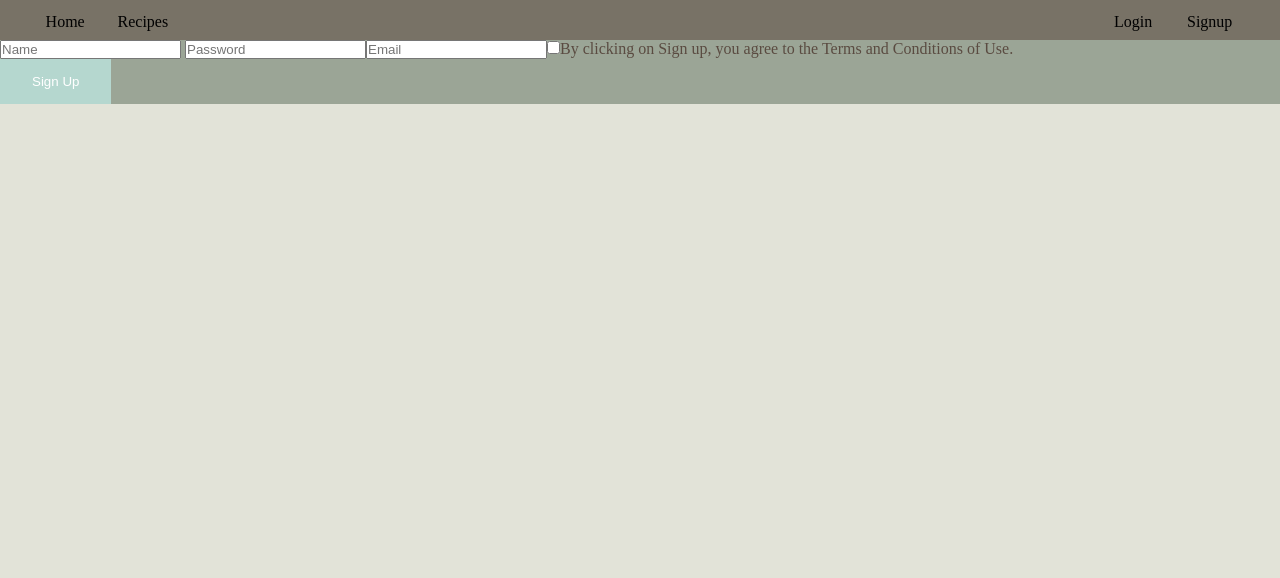
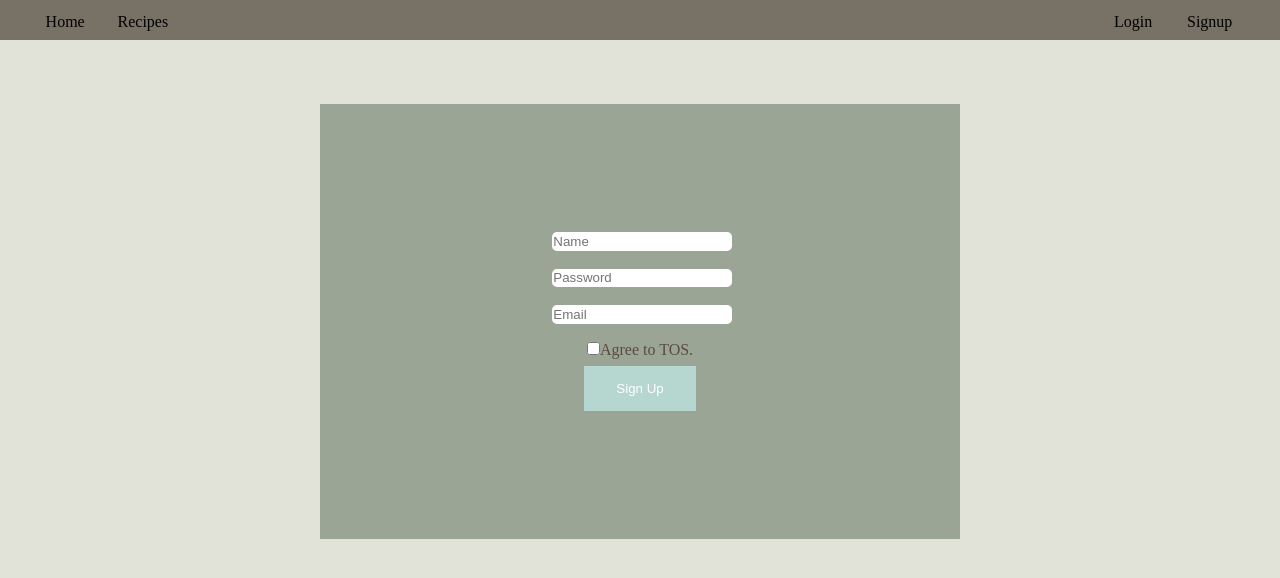
Before and after one commit to adriannasaruk/recipes-frontend, a React (Create React App) app: page /signup in a window 1280 px wide. Shown: the top 578 px of the page. Built offline with nearby package versions, Linux system fonts and the light colour scheme.

Commit message:
Fixed signup form styles

```diff
--- a/src/App/Components/Body/bodyComps/Forms/SingupForm.js
+++ b/src/App/Components/Body/bodyComps/Forms/SingupForm.js
@@ -1,18 +1,23 @@
-import React, {useState, useEffect} from "react";
-import * as yup from "yup";
-import axios from "axios";
-import { Link } from 'react-router-dom'
-import "./singup.css"
-
+import React, { useState, useEffect } from 'react';
+import * as yup from 'yup';
+import axios from 'axios';
+import { Link } from 'react-router-dom';
+import './singup.css';
 
 const formSchema = yup.object().shape({
-    name: yup.string().required("What's your name?").min(4,'Name must be at least 4 characters'),
-    email: yup.string().required("The email address you supplied is invalid."),
-    password: yup.string().required("Enter a password to continue.").min(6,'Your password is too short.'),
-    terms:yup.boolean().oneOf([true], "Please agree to the terms of use"),
+  name: yup
+    .string()
+    .required("What's your name?")
+    .min(4, 'Name must be at least 4 characters'),
+  email: yup.string().required('The email address you supplied is invalid.'),
+  password: yup
+    .string()
+    .required('Enter a password to continue.')
+    .min(6, 'Your password is too short.'),
+  terms: yup.boolean().oneOf([true], 'Please agree to the terms of use'),
 });
 
-const Signup = props => {
+const Signup = (props) => {
   const [disable, setDisable] = useState(false);
   const [information, setInformation] = useState({
     name: '',
@@ -20,52 +25,57 @@ const Signup = props => {
     email: '',
     terms: '',
   });
-    const[error, setError] = useState({
+  const [error, setError] = useState({
     name: '',
     password: '',
     email: '',
     terms: '',
   });
 
-    const [post, setPost] = useState([])
+  const [post, setPost] = useState([]);
 
   useEffect(() => {
-            formSchema.isValid(information)
-            .then(pressed => {
+    formSchema.isValid(information).then((pressed) => {
       setDisable(!pressed);
-            })
-            },[information])
+    });
+  }, [information]);
 
-    const validateChange = event => {
-        yup.reach(formSchema, event.target.name)
+  const validateChange = (event) => {
+    yup
+      .reach(formSchema, event.target.name)
       .validate(event.target.value)
-        .then(pressed => {
+      .then((pressed) => {
         setError({
-                ...error,[event.target.name] : ''
+          ...error,
+          [event.target.name]: '',
         });
       })
-        .catch(err => {
+      .catch((err) => {
         setError({
-                ...error, [event.target.name] : err.errors[0]
+          ...error,
+          [event.target.name]: err.errors[0],
         });
-        })
+      });
   };
-    const inputChange = event =>{
+  const inputChange = (event) => {
     event.persist();
     const newFormData = {
-                ...information, [event.target.name] :
-                event.target.type === "checkbox" ? event.target.checked : event.target.value
+      ...information,
+      [event.target.name]:
+        event.target.type === 'checkbox'
+          ? event.target.checked
+          : event.target.value,
     };
     setInformation(newFormData);
     validateChange(event);
   };
-    const submitForm = event => {
+  const submitForm = (event) => {
     event.preventDefault();
     axios
-                  .post("https://reqres.in/api/users", information)
-                  .then(res => {
+      .post('https://reqres.in/api/users', information)
+      .then((res) => {
         setPost(res.data);
-                    console.log("success", post);
+        console.log('success', post);
 
         setInformation({
           name: '',
@@ -74,54 +84,70 @@ const Signup = props => {
           terms: '',
         });
       })
-                  .catch(err => console.log(err.response));
+      .catch((err) => console.log(err.response));
+  };
 
-    }
-
-        return(
-    <div className="signupForm">
+  return (
+    <div className='signupForm'>
       <form onSubmit={submitForm}>
-
-    <Link to={`/`} ></Link>
-
-        <label htmlFor="name">{error.name.length > 0 ? <p className="error">{error.name}</p> : null} </label>
+        <label htmlFor='name' className='label name-label'>
           <input
-                id="name"
-                type="text"
-                name="name"
+            id='name'
+            type='text'
+            name='name'
             onChange={inputChange}
-                placeholder="Name"
-                value={information.name} required/>
-
-        <label htmlFor="password">{error.password.length > 0 ? (<p className="error">{error.password}</p>) : null} </label>
+            placeholder='Name'
+            className='name'
+            value={information.name}
+            required
+          />
+          {error.name.length > 0 ? <p className='error'>{error.name}</p> : null}{' '}
+        </label>
+        <label htmlFor='password' className='label pass-label'>
           <input
-                id="password"
-                type="text"
-                name="password"
+            id='password'
+            type='text'
+            name='password'
             onChange={inputChange}
-                placeholder="Password"
-                value={information.password} required/>
-
-        <label htmlFor="email">{error.email.length > 0 ? (<p className="error">{error.email}</p>) : null}</label>
-            <input id="email"
-                type="text"
-                name="email"
+            placeholder='Password'
+            value={information.password}
+            className='password'
+            required
+          />
+          {error.password.length > 0 ? (
+            <p className='error'>{error.password}</p>
+          ) : null}{' '}
+        </label>
+        <label htmlFor='email' className='label email-label'>
+          <input
+            id='email'
+            type='text'
+            className='email'
+            name='email'
             onChange={inputChange}
-                placeholder="Email"
-                value={information.email} required/>
-
-        <label htmlFor="terms"></label>
+            placeholder='Email'
+            value={information.email}
+            required
+          />
+          {error.email.length > 0 ? (
+            <p className='error'>{error.email}</p>
+          ) : null}
+        </label>
+        <label htmlFor='terms'>
           <input
-                type = "checkbox"
-                name="terms"
+            type='checkbox'
+            name='terms'
             onChange={inputChange}
-                checked={information.terms} />
-                By clicking on Sign up, you agree to the Terms and Conditions of Use.
-
-        <button disabled={disable} type="submit">Sign Up</button>
-
+            checked={information.terms}
+          />
+          Agree to TOS.
+        </label>
+        <button disabled={disable} type='submit'>
+          Sign Up
+        </button>
       </form>
     </div>
-    );}
+  );
+};
 
 export default Signup;
--- a/src/App/Components/Body/bodyComps/Forms/singup.css
+++ b/src/App/Components/Body/bodyComps/Forms/singup.css
@@ -14,27 +14,44 @@ button {
 }
 .signupForm {
   display: flex;
-  background-color: #9ba596;
+
   align-items: center;
   border-color: #b5d7cf;
   color: #5a4b41;
   flex-wrap: wrap;
   align-items: center;
 }
-input[type=text]:focus {
-    background-color: #b5d7cf;
-    transition: width 0.4s ease-in-out;
-  }
-input[type=text]:focus {
-    width: 100%;
-  }
-.signupForm.name{
-    display: flex;
-    flex-flow: column;
+input[type='text']:focus {
+  background-color: #b5d7cf;
+  transition: width 0.4s ease-in-out;
 }
-.signupForm.password{
-    flex-flow: column;
+input[type='text']:focus {
+  width: 100%;
 }
-.signupForm.email{
-    flex-flow: column;
+
+input {
+  padding: 1%;
+  border-radius: 5px;
+  border: none;
+  margin-bottom: 10%;
 }
+
+label:last-child {
+  margin-bottom: 1%;
+}
+.signupForm {
+  width: 100%;
+  display: flex;
+  justify-content: center;
+  align-items: center;
+}
+.signupForm form {
+  display: flex;
+  flex-flow: column wrap;
+  width: 50%;
+  padding: 10%;
+  background-color: #9ba596;
+  margin-top: 5%;
+  justify-content: space-evenly;
+  align-items: center;
+}
```
Lines whose indentation alone changed are shown as unchanged.
